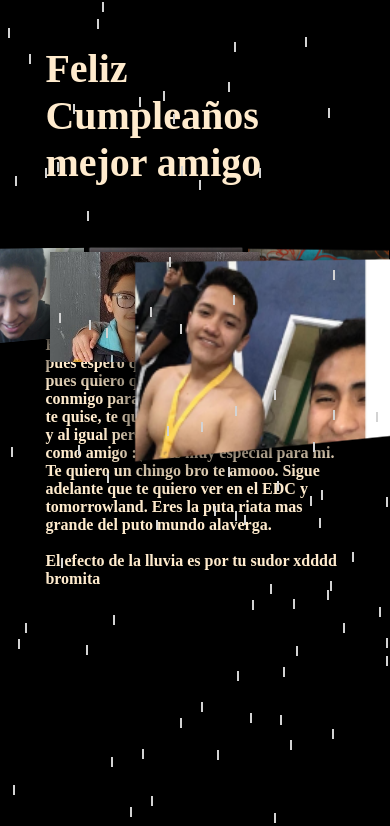
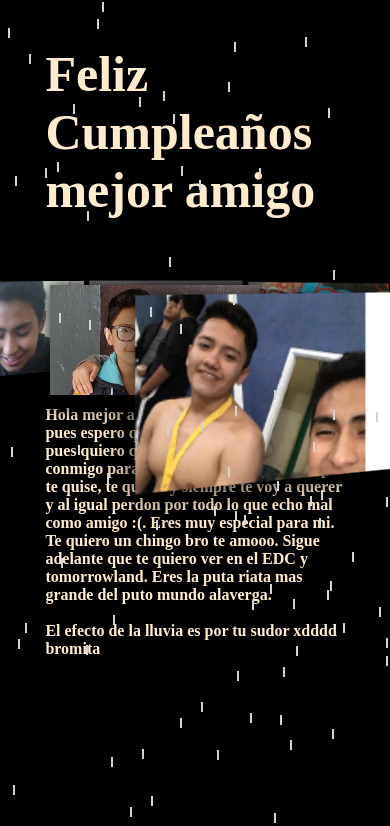
Before and after one commit to MiguelMtzOlvera/FelizCumplea-osRisitos, a plain HTML site: page index.html in a window 390 px wide. Shown: the top 826 px of the page. Drawn offline with Linux system fonts and the light colour scheme.

Commit message:
Add files via upload

```diff
--- a/css.css
+++ b/css.css
@@ -7,7 +7,7 @@ h4 {
     position: center;
     color: blanchedalmond;
     margin: 10%;
-    margin-top: 40%;
+    margin-top: 60%;
 }
 
 .cointaner {
@@ -48,6 +48,27 @@ h4 {
         color: blanchedalmond;
         font-size: 40px;
         margin: 10%;
+    }
+    h4 {
+        position: center;
+        color: blanchedalmond;
+        margin: 10%;
+        margin-top: 40%;
+    }
+}
+
+@media (max-width:1024px) {
+    .cointaner h2 {
+        position: center;
+        color: blanchedalmond;
+        font-size: 50px;
+        margin: 10%;
+    }
+    h4 {
+        position: center;
+        color: blanchedalmond;
+        margin: 10%;
+        margin-top: 50%;
     }
 }
 
```
